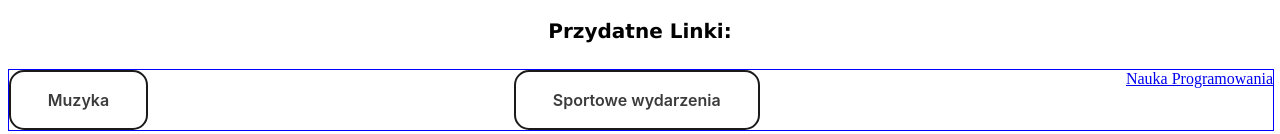
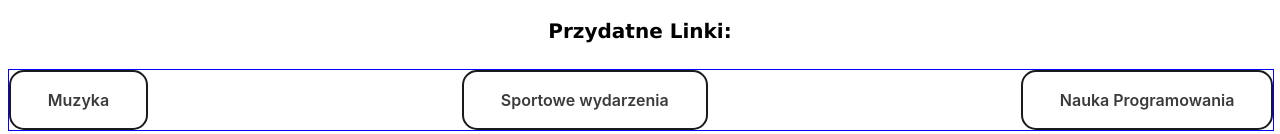
Before and after one commit to kalinowski1te/kalinowski1te.github.io, a plain HTML site: page index.html in a window 1280 px wide. Shown: the part 666-800 px from the top of the page. Drawn offline with Linux system fonts and the light colour scheme.

Commit message:
Update index.html

```diff
--- a/index.html
+++ b/index.html
@@ -32,7 +32,7 @@
    			 <button id="btn2">Sportowe wydarzenia</button>
 		</a>
 
-		<a href="https://hackthissite.org/>
+		<a href="https://hackthissite.org/">
    			 <button id="btn3">Nauka Programowania</button>
 		</a>
 
```
